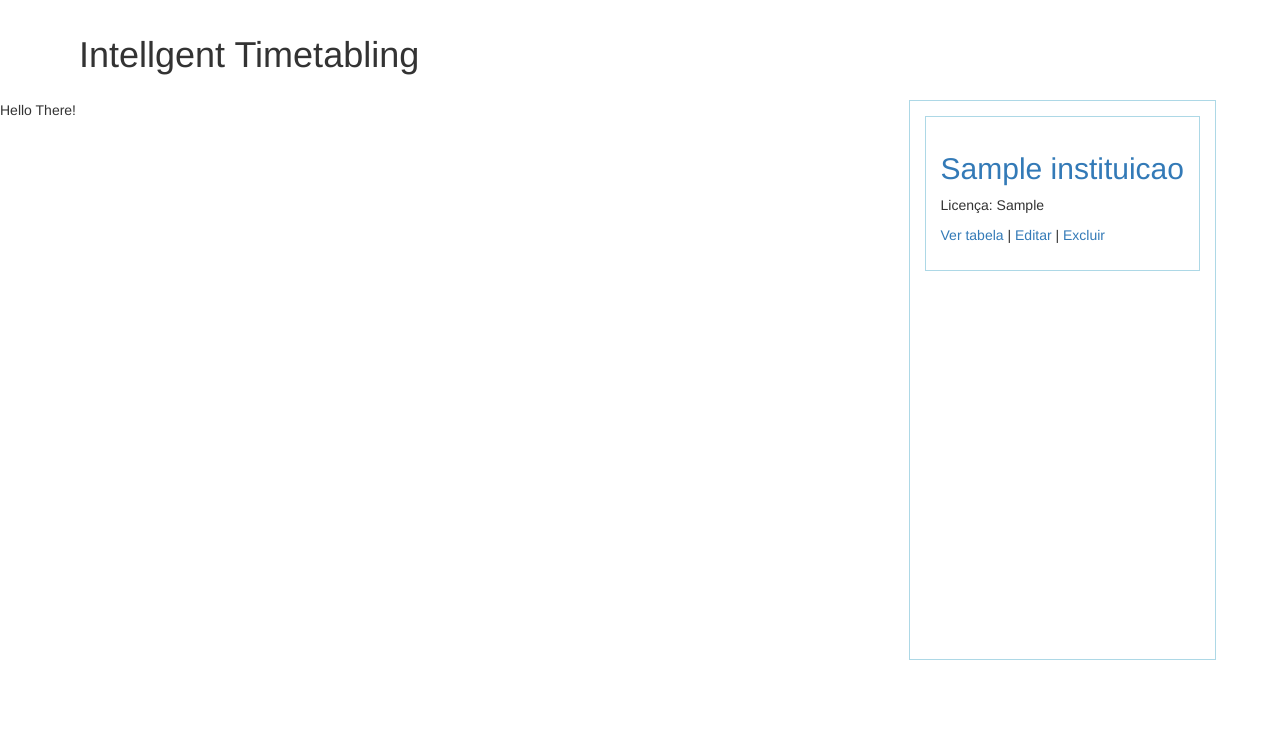
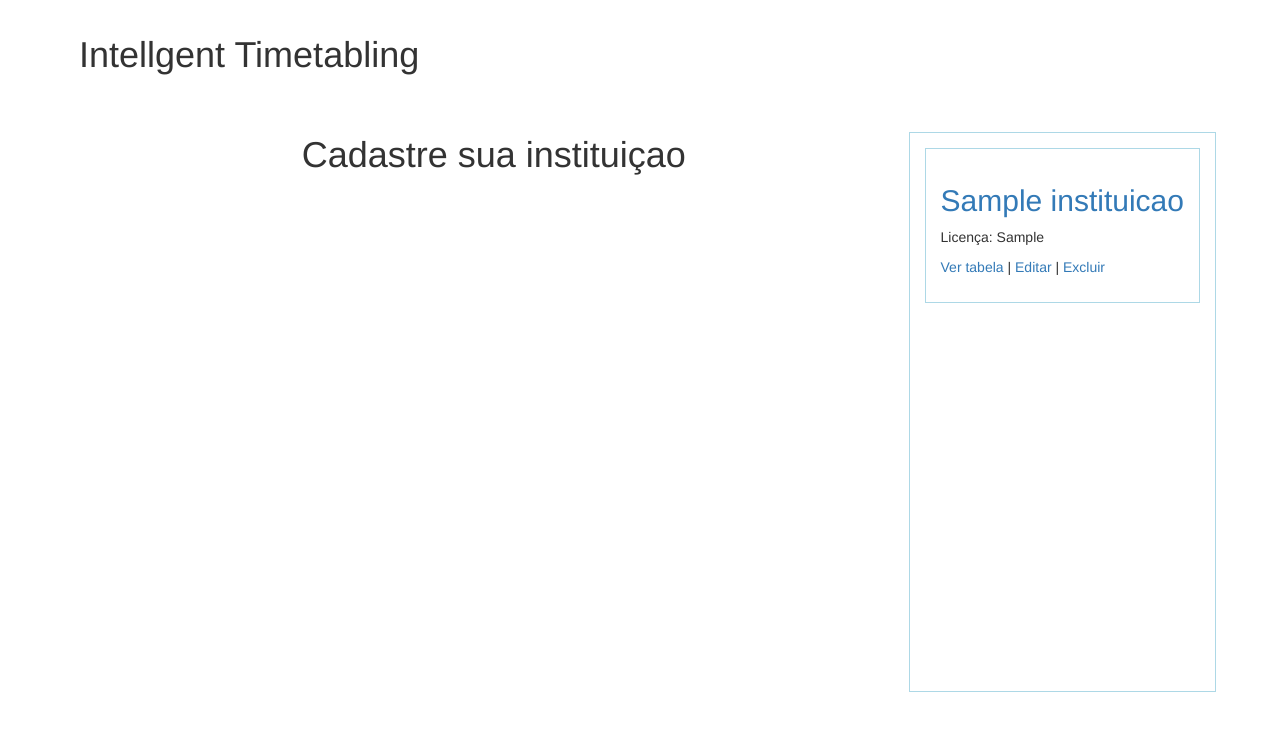
Before and after one commit to felipefontelas/it-python-Django, a Django app: page / in a window 1280 px wide. Shown: the top 731 px of the page. Run offline with Django 3.2, Linux system fonts and the light colour scheme; tables that the repository leaves empty hold one stand-in row (values such as "Sample post"); some libraries are stand-ins or nearby versions.

Commit message:
pequeno progresso

```diff
--- a/iTimetabling/static/styles.css
+++ b/iTimetabling/static/styles.css
@@ -5,6 +5,7 @@
     overflow: scroll;
     height: 70%;
     border: 0.5px solid lightblue;
+    margin-top: 2.5%;
 }
 
 .institution_single{
@@ -12,6 +13,13 @@
     padding: 15px;
 }
 
+.form{
+    text-align: center;
+    width: 70%;
+    padding: 15px;
+    margin-left: 5%;
+}
+
 .title{
     padding: 15px;
     margin-left: 5%;
--- a/iTimetabling/templates/iTimetabling/instituicao_list.html
+++ b/iTimetabling/templates/iTimetabling/instituicao_list.html
@@ -18,13 +18,16 @@
             <a href=#>{{instituicao.nomeInstituicao}}</a>
         </h2>
         <p>Licença: {{instituicao.licencaInstituicao}}</p>
-        <p><a href="#">Ver tabela</a> | <a href="#">Editar</a> | <a href="#">Excluir</a></p>
+        <p>
+            <a href="#">Ver tabela</a> |
+            <a href="#">Editar</a> |
+            <a href="#">Excluir</a>
+        </p>
     </div>
     {% endfor %}
 </div>
-<div>
-    Hello There!
+<div class="form">
+    <h1>Cadastre sua instituiçao</h1>
 </div>
 
-
 </html>
```
